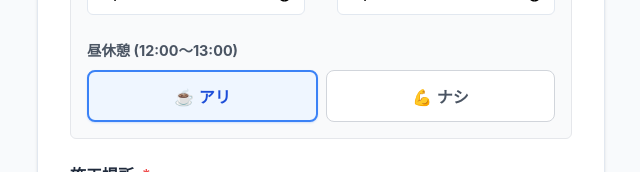
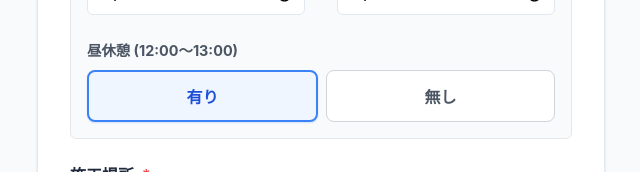
Before and after one commit to njh8vpmk22-coder/daily-report-app, a Next.js app: page /create in a window 1280 px wide. Shown: the part 422-594 px from the top of the page, without its empty margins (319-959 px from the left). Built offline with nearby package versions, Linux system fonts and the light colour scheme.

Commit message:
Remove emojis from lunch toggle buttons

```diff
--- a/src/app/create/page.js
+++ b/src/app/create/page.js
@@ -215,7 +215,7 @@ export default function CreateReport() {
                       boxShadow: workingHour.hasLunch === true ? '0 1px 2px rgba(59, 130, 246, 0.2)' : 'none'
                     }}
                   >
-                    ☕️ アリ
+                    有り
                   </button>
                   <button
                     type="button"
@@ -234,7 +234,7 @@ export default function CreateReport() {
                       boxShadow: workingHour.hasLunch === false ? '0 1px 2px rgba(239, 68, 68, 0.2)' : 'none'
                     }}
                   >
-                    💪 ナシ
+                    無し
                   </button>
                 </div>
               </div>
```
